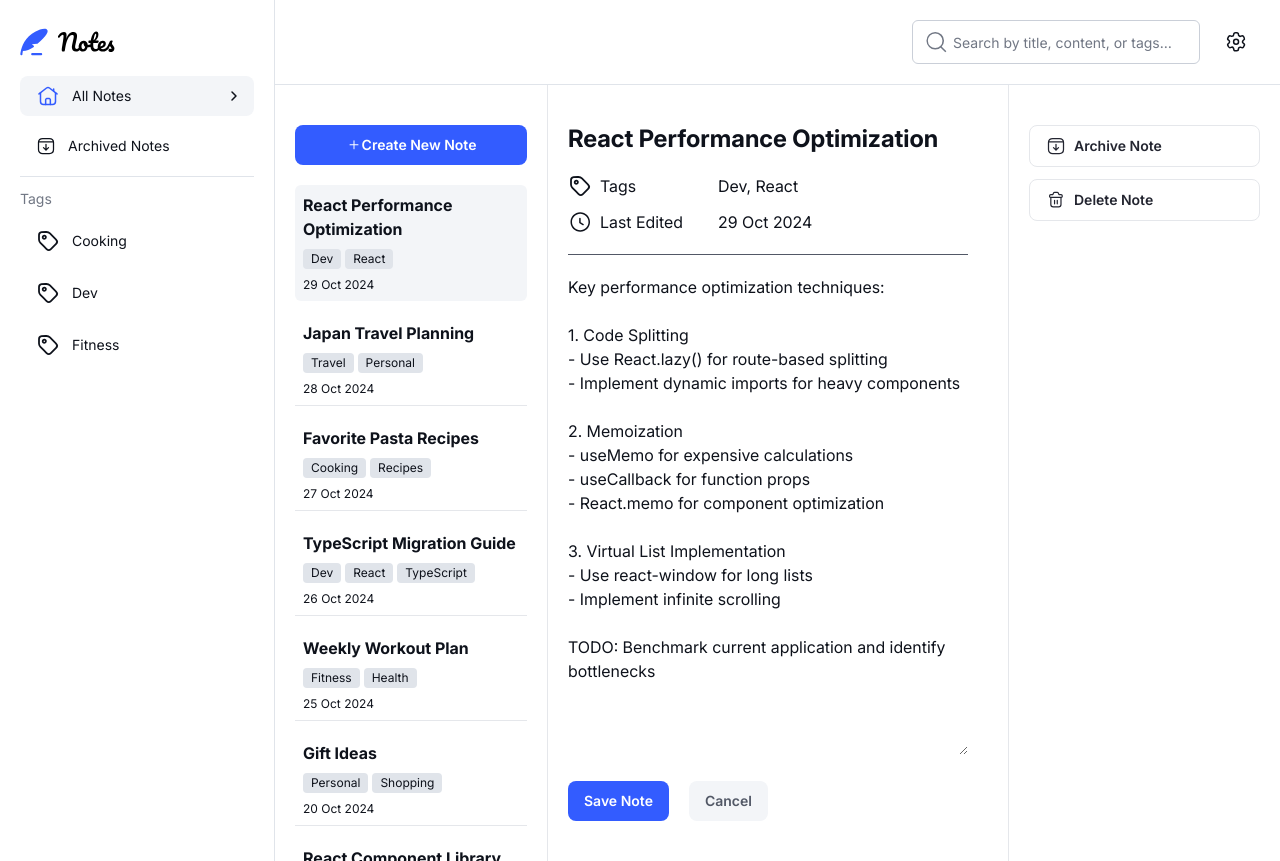
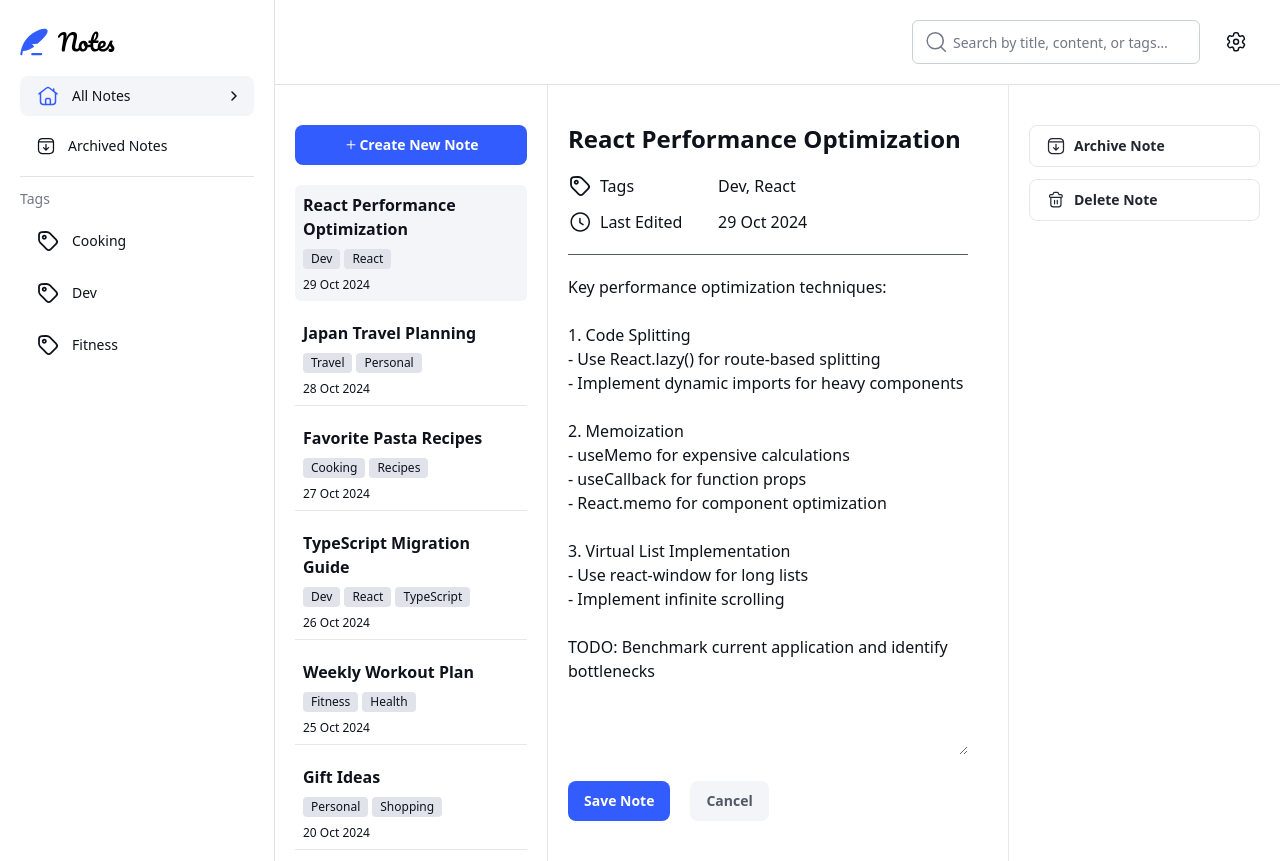
Before and after one commit to RaduBRN/note-taking-web-app, a Next.js app: page /dashboard/notes/0 in a window 1280 px wide. Built offline with nearby package versions, Linux system fonts and the light colour scheme.

Commit message:
fix deployment issues

```diff
--- a/src/app/dashboard/notes/page.jsx
+++ b/src/app/dashboard/notes/page.jsx
@@ -1,4 +1,5 @@
 "use client";
+
 import { useState, useEffect } from "react";
 import { useRouter } from "next/navigation";
 
@@ -9,21 +10,20 @@ import NotesItemMoleculeComponent from "@/components/molecules/NotesItem";
 import PageTitle from "@/components/atoms/PageTitle";
 import notes from "@/static/notes";
 
-const NotesPage = () => {
-  const [width, setWidth] = useState(window?.innerWidth);
+export default function NotesPage() {
+  const [width, setWidth] = useState(0);
   const router = useRouter();
 
   useEffect(() => {
-    function resize() {
-      setWidth(window.innerWidth);
-    }
-    window.addEventListener("resize", resize);
-    return () => window.removeEventListener("resize", resize);
+    const handleResize = () => setWidth(window.innerWidth);
+    handleResize();
+    window.addEventListener("resize", handleResize);
+    return () => window.removeEventListener("resize", handleResize);
   }, []);
 
   useEffect(() => {
-    if (width > 1024) {
-      router.push(`/dashboard/notes/${notes?.notes[0].id}`);
+    if (width > 1024 && notes?.notes?.length) {
+      router.replace(`/dashboard/notes/${notes.notes[0].id}`);
     }
   }, [width, router]);
 
@@ -43,7 +43,7 @@ const NotesPage = () => {
         </div>
         <div className="flex flex-col gap-3 mb-20 lg:mb-5">
           {notes?.notes?.length
-            ? notes?.notes?.map((item) => (
+            ? notes.notes.map((item) => (
                 <NotesItemMoleculeComponent key={item.id} item={item} />
               ))
             : null}
@@ -53,6 +53,4 @@ const NotesPage = () => {
       <BottomButton />
     </div>
   );
-};
-
-export default NotesPage;
+}
--- a/src/app/layout.js
+++ b/src/app/layout.js
@@ -10,16 +10,16 @@ export const metadata = {
 
 export default function RootLayout({ children }) {
   return (
-    <html lang="en">
+    <html lang="en" suppressHydrationWarning>
+      <body>
         <Providers>
           <StateProviders>
-          <div
-            className={`text-neutral-950 antialiased bg-neutral-100 dark:bg-neutral-700`}
-          >
+            <div className="text-neutral-950 antialiased bg-neutral-100 dark:bg-neutral-700">
               {children}
             </div>
           </StateProviders>
         </Providers>
+      </body>
     </html>
   );
 }
--- a/src/app/login/page.jsx
+++ b/src/app/login/page.jsx
@@ -1,10 +1,5 @@
 "use client";
 
-import { useEffect } from "react";
-("");
-
-const Logout = () => {
-  useEffect(() => {}, []);
-
+export default function LoginPage() {
   return null;
-};
+}
--- a/src/app/logout/page.jsx
+++ b/src/app/logout/page.jsx
@@ -3,14 +3,12 @@
 import { useEffect } from "react";
 import { useRouter } from "next/navigation";
 
-const Logout = () => {
+export default function Logout() {
   const router = useRouter();
 
   useEffect(() => {
-    router.push(`/auth`);
-  }, []);
+    router.replace("/auth");
+  }, [router]);
 
   return null;
-};
-
-export default Logout;
+}
--- a/src/components/hooks/DashboardRedirect.jsx
+++ b/src/components/hooks/DashboardRedirect.jsx
@@ -1,10 +1,11 @@
 "use client";
-
+import { useEffect } from "react";
 import { useRouter } from "next/navigation";
 
-const DashboardRedirect = () => {
+export default function DashboardRedirect() {
   const router = useRouter();
-  router.push("/dashboard/notes");
-};
-
-export default DashboardRedirect;
+  useEffect(() => {
+    router.replace("/dashboard/notes");
+  }, [router]);
+  return null;
+}
--- a/src/components/states/fontState.js
+++ b/src/components/states/fontState.js
@@ -1,3 +1,7 @@
-import { atomWithStorage } from "jotai/utils";
+import { atomWithStorage, createJSONStorage } from "jotai/utils";
 
-export const fontState = atomWithStorage("fontState", "inter");
+const storage = createJSONStorage(() =>
+  typeof window === "undefined" ? undefined : localStorage
+);
+
+export const fontState = atomWithStorage("fontState", "inter", storage);
--- a/src/components/states/themeState.js
+++ b/src/components/states/themeState.js
@@ -1,3 +1,7 @@
-import { atomWithStorage } from "jotai/utils";
+import { atomWithStorage, createJSONStorage } from "jotai/utils";
 
-export const themeState = atomWithStorage("themeState", "system");
+const storage = createJSONStorage(() =>
+  typeof window === "undefined" ? undefined : localStorage
+);
+
+export const themeState = atomWithStorage("themeState", "system", storage);
--- a/src/components/templates/StateProviders.jsx
+++ b/src/components/templates/StateProviders.jsx
@@ -1,5 +1,6 @@
 "use client";
 
+import { useEffect } from "react";
 import localFont from "next/font/local";
 import { useAtomValue } from "jotai";
 import { fontState } from "../states/fontState";
@@ -9,46 +10,68 @@ const inter = localFont({
   src: "../../assets/fonts/inter/Inter-VariableFont_opsz,wght.ttf",
   variable: "--font-inter",
 });
-
 const notoSerif = localFont({
   src: "../../assets/fonts/noto-serif/NotoSerif-VariableFont_wdth,wght.ttf",
   variable: "--font-noto-serif",
 });
-
 const sourceCodePro = localFont({
   src: "../../assets/fonts/source-code-pro/SourceCodePro-VariableFont_wght.ttf",
   variable: "--font-source-code-pro",
 });
 
-const StateProviders = ({ children }) => {
+const fontClassFor = (f) => {
+  if (f === "inter") return "font-inter";
+  if (f === "notoSerif") return "font-notoSerif";
+  if (f === "sourceCodePro") return "font-sourceCodePro";
+  return "";
+};
+
+export default function StateProviders({ children }) {
   const font = useAtomValue(fontState);
   const theme = useAtomValue(themeState);
-  const getFont = () => {
-    if (font === "inter") return "font-inter";
-    if (font === "notoSerif") return "font-notoSerif";
-    if (font === "sourceCodePro") return "font-sourceCodePro";
-  };
-  console.log(getFont());
-  const getTheme = () => {
-    if (theme === "system") {
-      if (window?.matchMedia("(prefers-color-scheme: dark)")?.matches) {
-        return "dark";
-      } else {
-        return "light";
-      }
+
+  useEffect(() => {
+    const body = document.body;
+    if (!body) return;
+
+    body.classList.remove(
+      "font-inter",
+      "font-notoSerif",
+      "font-sourceCodePro",
+      "light",
+      "dark"
+    );
+
+    const f = fontClassFor(font);
+    if (f) body.classList.add(f);
+
+    const applySystem = () => {
+      const isDark =
+        window.matchMedia &&
+        window.matchMedia("(prefers-color-scheme: dark)").matches;
+      body.classList.add(isDark ? "dark" : "light");
+    };
+
+    if (theme === "dark") body.classList.add("dark");
+    else if (theme === "light") body.classList.add("light");
+    else applySystem();
+
+    if (theme === "system" && window.matchMedia) {
+      const mql = window.matchMedia("(prefers-color-scheme: dark)");
+      const handler = () => {
+        body.classList.remove("light", "dark");
+        body.classList.add(mql.matches ? "dark" : "light");
+      };
+      mql.addEventListener?.("change", handler);
+      return () => mql.removeEventListener?.("change", handler);
     }
-    if (theme === "dark") return "dark";
-    if (theme === "light") return "light";
-  };
+  }, [font, theme]);
+
   return (
-    <body
-      className={`${inter.variable} ${notoSerif.variable} ${
-        sourceCodePro.variable
-      } ${getFont()} ${getTheme()}`}
+    <div
+      className={`${inter.variable} ${notoSerif.variable} ${sourceCodePro.variable}`}
     >
       {children}
-    </body>
+    </div>
   );
-};
-
-export default StateProviders;
+}
```
Lines whose indentation alone changed are shown as unchanged.
